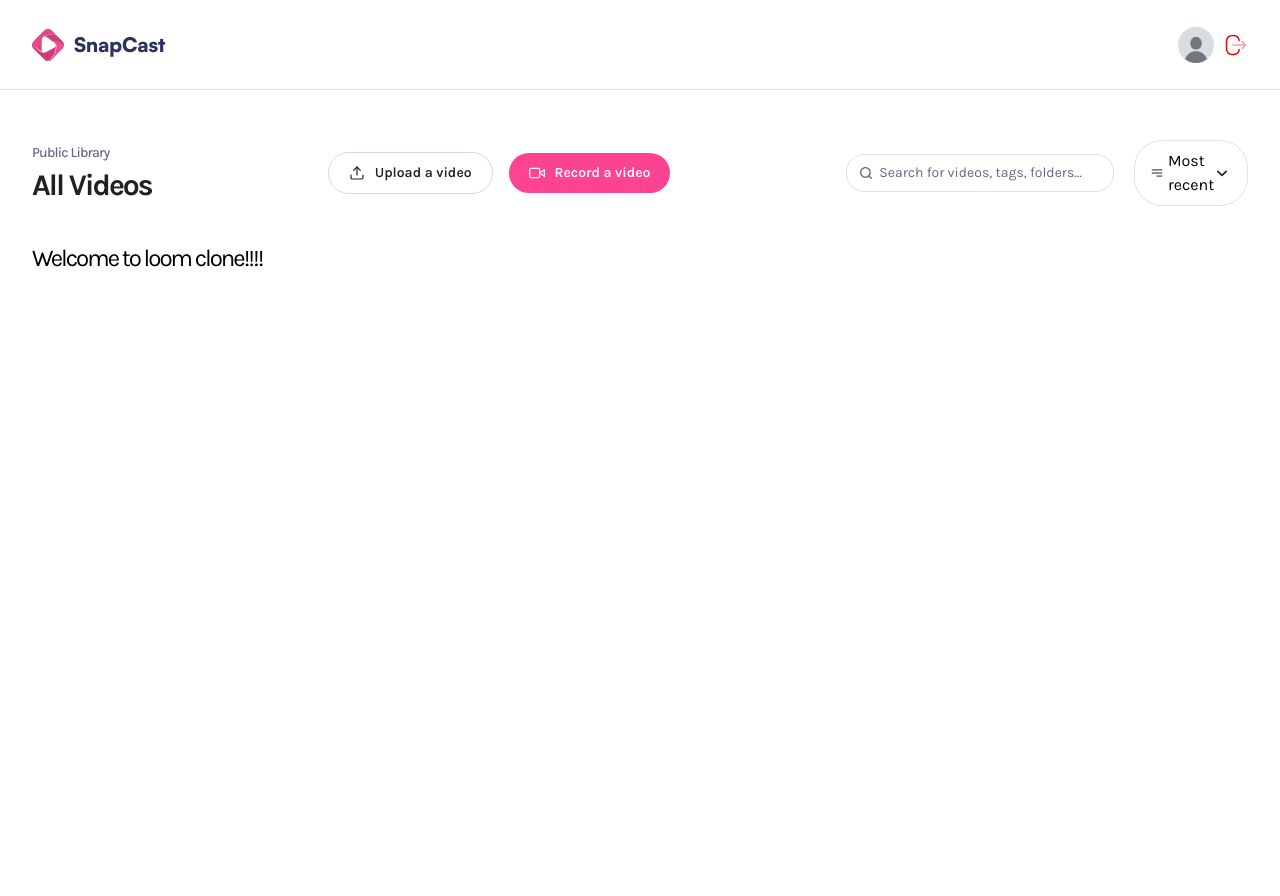
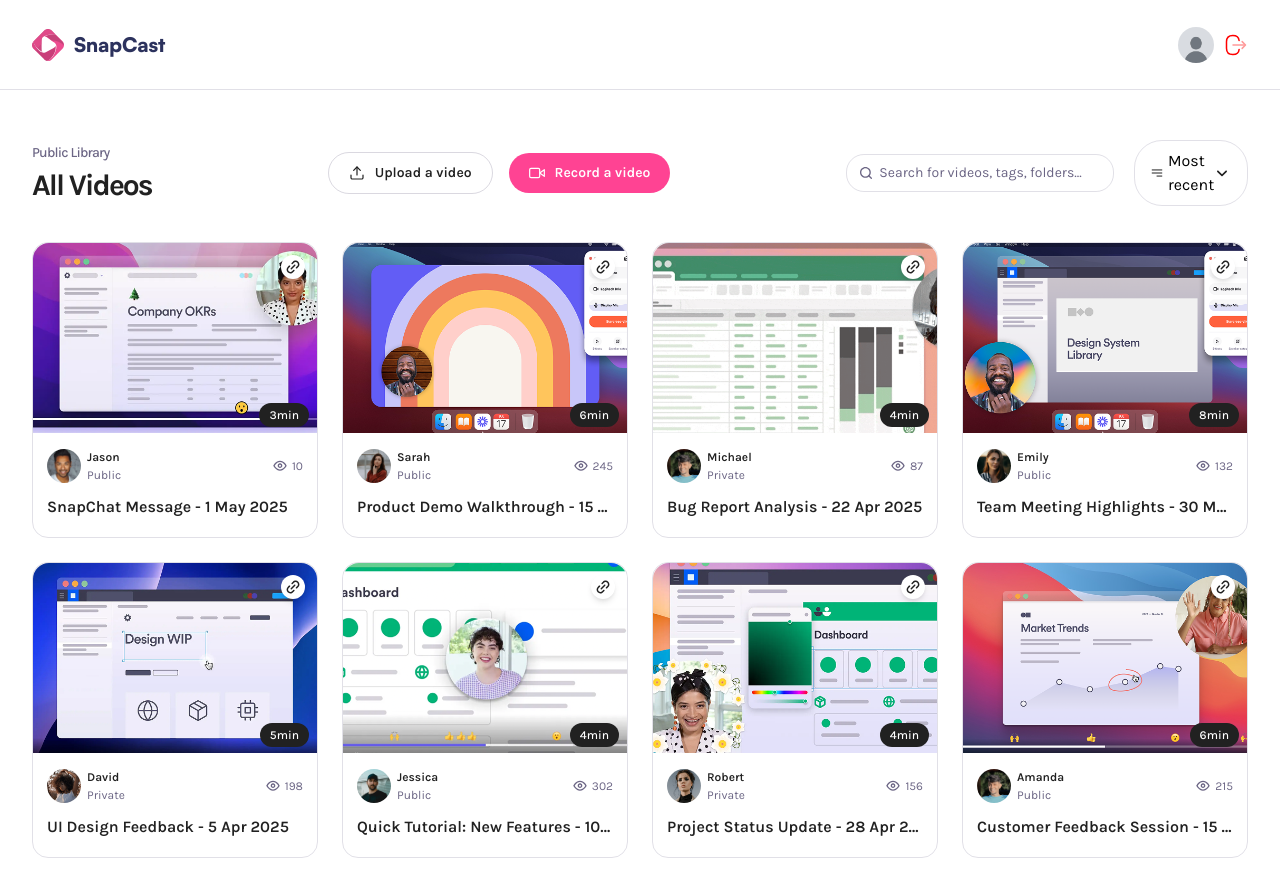
Before and after one commit to automation-andy101/screen-recorder-app, a Next.js app: page / in a window 1280 px wide. Shown: the top 896 px of the page. Built offline with nearby package versions, Linux system fonts and the light colour scheme.

Commit message:
Added VideoCard component

```diff
--- a/app/(root)/page.tsx
+++ b/app/(root)/page.tsx
@@ -1,11 +1,19 @@
 import React from 'react'
 import Header from '@/components/Header'
+import VideoCard from '@/components/VideoCard'
+import { dummyCards } from '@/constants'
 
 const Page = () => {
     return (
         <main className="wrapper page">
             <Header title="All Videos" subHeader="Public Library" />
-            <h1 className="text-2xl">Welcome to loom clone!!!!</h1>
+
+            <section className="video-grid">
+                {dummyCards.map((card) => (
+                    <VideoCard key={card.id} {...card} />
+                ))}
+            </section>
+
         </main>
     )
 }
--- a/app/(root)/profile/[id]/page.tsx
+++ b/app/(root)/profile/[id]/page.tsx
@@ -1,4 +1,6 @@
 import Header from "@/components/Header";
+import VideoCard from "@/components/VideoCard";
+import { dummyCards } from "@/constants";
 
 const Page = async ({ params }: ParamsWithSearch) => {
     const { id } = await params;
@@ -6,7 +8,12 @@ const Page = async ({ params }: ParamsWithSearch) => {
         <div className="wrapper page">
             <Header subHeader="andy.short101@gmail.com" title="Andy | Divine Development" userImg="/assets/images/dummy.jpg" />
 
-            <h1 className="text-2xl font-karla">USER ID: {id}</h1>
+            <section className="video-grid">
+                {dummyCards.map((card) => (
+                    <VideoCard key={card.id} {...card} />
+                ))}
+            </section>
+
         </div>
     );
 };
--- /dev/null
+++ b/app/(root)/video/[videoid]/page.tsx
@@ -0,0 +1,8 @@
+
+const page = () => {
+  return (
+    <div>page</div>
+  )
+}
+
+export default page
--- /dev/null
+++ b/components/VideoCard.tsx
@@ -0,0 +1,47 @@
+"use client"
+import Image from 'next/image'
+import Link from 'next/link'
+import React from 'react'
+
+const VideoCard = ({ id, title, thumbnail, userImg, username, createdAt, views, visibility, duration }: VideoCardProps) => {
+  return (
+    <Link href={`/video/${id}`} className='video-card'>
+        <Image src={thumbnail} alt="thumbnail" width={290} height={160} className="thumbnail" />
+        <article>
+            <div>
+                <figure>
+                    <Image src={userImg || '/assets/images/dummy.jpg'} alt="avatar" width={34} height={34} className='rounded-full aspect-square' />
+                    <figcaption>
+                        <h3>{username}</h3>
+                        <p>{visibility}</p>
+                    </figcaption>
+                </figure>
+
+                <aside>
+                    <Image src="/assets/icons/eye.svg" alt="views" width={16} height={16} />
+                    <span>{views}</span>
+                </aside>
+            </div>
+
+            <h2>{title} - {" "} {createdAt.toLocaleDateString('en-GB', {
+                year: 'numeric',
+                month: 'short',
+                day: 'numeric'
+            })}
+            </h2>
+        </article>
+
+        <button onClick={() => {}} className='copy-btn'>
+            <Image src="/assets/icons/link.svg" alt="copy" width={18} height={18} />
+        </button>
+
+        {duration && (
+            <div className='duration'>
+                {Math.ceil(duration / 60)}min
+            </div>
+        )}
+    </Link>
+  )
+}
+
+export default VideoCard
--- a/constants/index.ts
+++ b/constants/index.ts
@@ -46,3 +46,94 @@ export const DEFAULT_RECORDING_CONFIG = {
   audioBitsPerSecond: 128000,
   videoBitsPerSecond: 2500000,
 };
+
+export const dummyCards = [
+  {
+    id:"1",
+    title:"SnapChat Message",
+    thumbnail:"/assets/samples/thumbnail (1).png",
+    userImg:"/assets/images/david.png",
+    username:"Jason",
+    createdAt:new Date("2025-05-01"),
+    views:10,
+    visibility:"public",
+    duration:156
+  },
+  {
+    id:"2",
+    title:"Product Demo Walkthrough",
+    thumbnail:"/assets/samples/thumbnail (2).png",
+    userImg:"/assets/images/emily.png",
+    username:"Sarah",
+    createdAt:new Date("2025-04-15"),
+    views:245,
+    visibility:"public",
+    duration:320
+  },
+  {
+    id:"3",
+    title:"Bug Report Analysis",
+    thumbnail:"/assets/samples/thumbnail (3).png",
+    userImg:"/assets/images/jason.png",
+    username:"Michael",
+    createdAt:new Date("2025-04-22"),
+    views:87,
+    visibility:"private",
+    duration:210
+  },
+  {
+    id:"4",
+    title:"Team Meeting Highlights",
+    thumbnail:"/assets/samples/thumbnail (4).png",
+    userImg:"/assets/images/jessica.png",
+    username:"Emily",
+    createdAt:new Date("2025-03-30"),
+    views:132,
+    visibility:"public",
+    duration:480
+  },
+  {
+    id:"5",
+    title:"UI Design Feedback",
+    thumbnail:"/assets/samples/thumbnail (5).png",
+    userImg:"/assets/images/lisa.png",
+    username:"David",
+    createdAt:new Date("2025-04-05"),
+    views:198,
+    visibility:"private",
+    duration:275
+  },
+  {
+    id:"6",
+    title:"Quick Tutorial: New Features",
+    thumbnail:"/assets/samples/thumbnail (6).png",
+    userImg:"/assets/images/michael.png",
+    username:"Jessica",
+    createdAt:new Date("2025-05-10"),
+    views:302,
+    visibility:"public",
+    duration:185
+  },
+  {
+    id:"7",
+    title:"Project Status Update",
+    thumbnail:"/assets/samples/thumbnail (7).png",
+    userImg:"/assets/images/sarah.png",
+    username:"Robert",
+    createdAt:new Date("2025-04-28"),
+    views:156,
+    visibility:"private",
+    duration:240
+  },
+  {
+    id:"8",
+    title:"Customer Feedback Session",
+    thumbnail:"/assets/samples/thumbnail (8).png",
+    userImg:"/assets/images/jason.png",
+    username:"Amanda",
+    createdAt:new Date("2025-03-15"),
+    views:215,
+    visibility:"public",
+    duration:360
+  }
+];
--- a/index.d.ts
+++ b/index.d.ts
@@ -111,7 +111,9 @@ declare interface ImageWithFallbackProps extends Omit<ImageProps, "src"> {
   src: string | null;
 }
 
-type Visibility = "public" | "private";
+// type Visibility = "public" | "private";
+
+type Visibility = string;
 
 declare interface VideoDetails {
   videoId: string;
```
